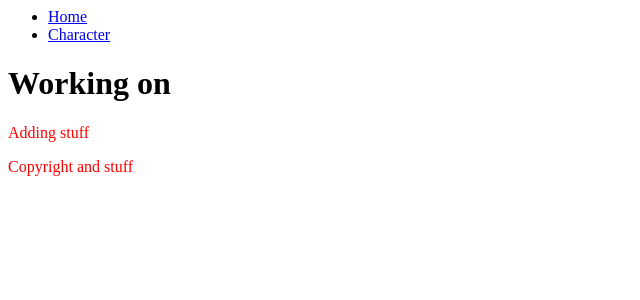
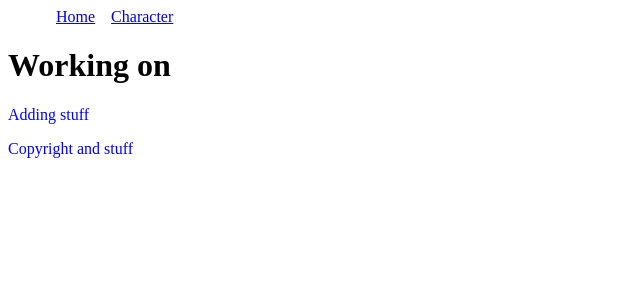
Before and after one commit to LeoKnox/learning_python, a Flask app: page / in a window 1280 px wide. Shown: the top 300 px of the page, without its empty margins (0-640 px from the left). Run offline with Flask 2, Linux system fonts and the light colour scheme.

Commit message:
Add files via upload

```diff
--- /dev/null
+++ b/application/static/css/styles.css
@@ -0,0 +1,16 @@
+p {
+    color: blue;
+}
+
+ul {
+    list-style-type: none;
+}
+
+li {
+    float: left;
+}
+
+li a {
+    display: inline;
+    padding: 8px;
+}
--- a/application/templates/includes/nav.html
+++ b/application/templates/includes/nav.html
@@ -1,8 +1,11 @@
 <header>
     <nav>
-        <ul>
-            <li><a href="{{ url_for('index') }}">Home</a></li>
-            <li><a href="{{ url_for('character') }}">Character</a></li>
-        </ul>
+        <div>
+            <ul>
+                <li><a href="{{ url_for('index') }}">Home</a></li>
+                <li><a href="{{ url_for('character') }}">Character</a></li>
+            </ul>
+            <br>
+        </div>
     </nav>
 </header>
--- a/application/templates/index.html
+++ b/application/templates/index.html
@@ -1,12 +1,15 @@
-<link rel="stylesheet" href="static/css/styles.css" />
-
+<head>
+    <link rel="stylesheet" type="text/css" href="static/css/styles.css" />
+</head>
+<body>
     {% include "includes/nav.html" %}
-
+    <div>
         <h1>Working on</h1>
         {% if login %}
         <p>Adding stuff</p>
         {% else %}
         <p><a href="{{ url_for('login') }}">login?</a></p>
         {% endif %}
-
+    </div>
     {% include "includes/footer.html" %}
+</body>
```
Lines whose indentation alone changed are shown as unchanged.
